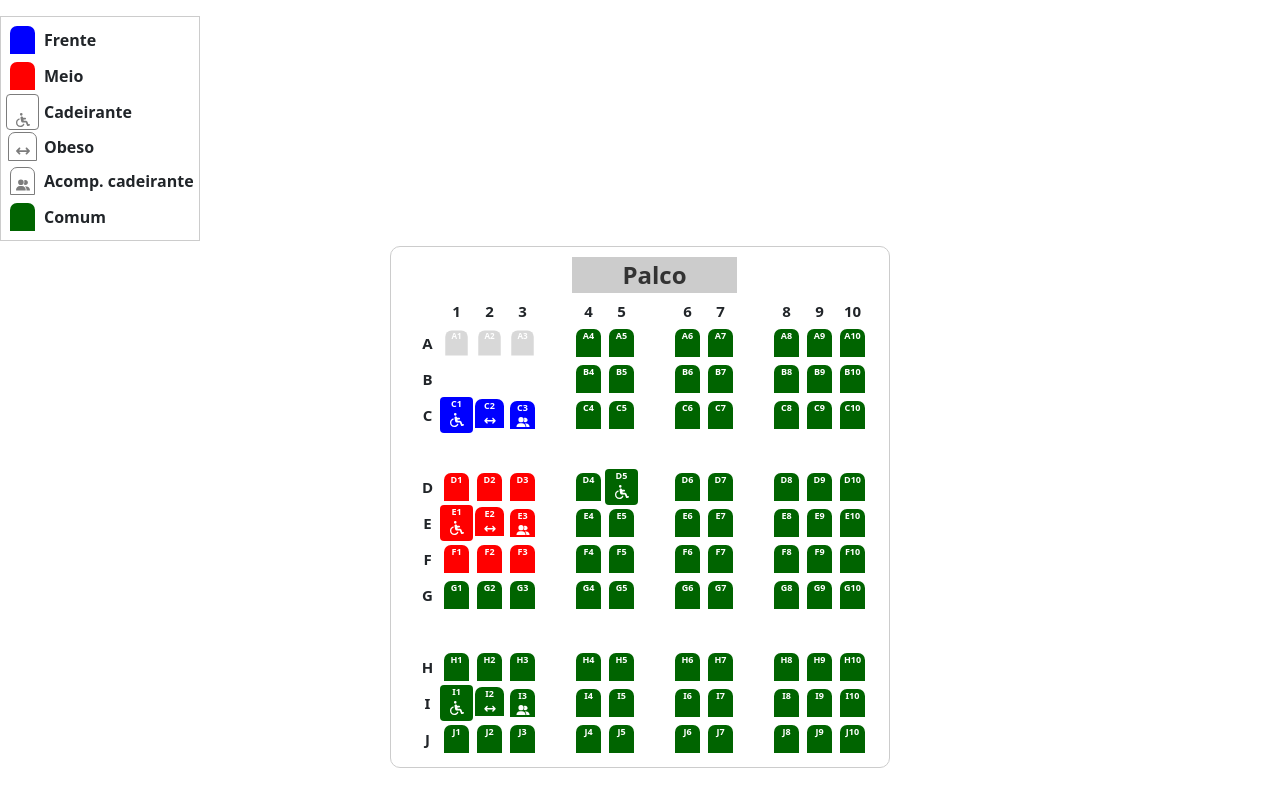
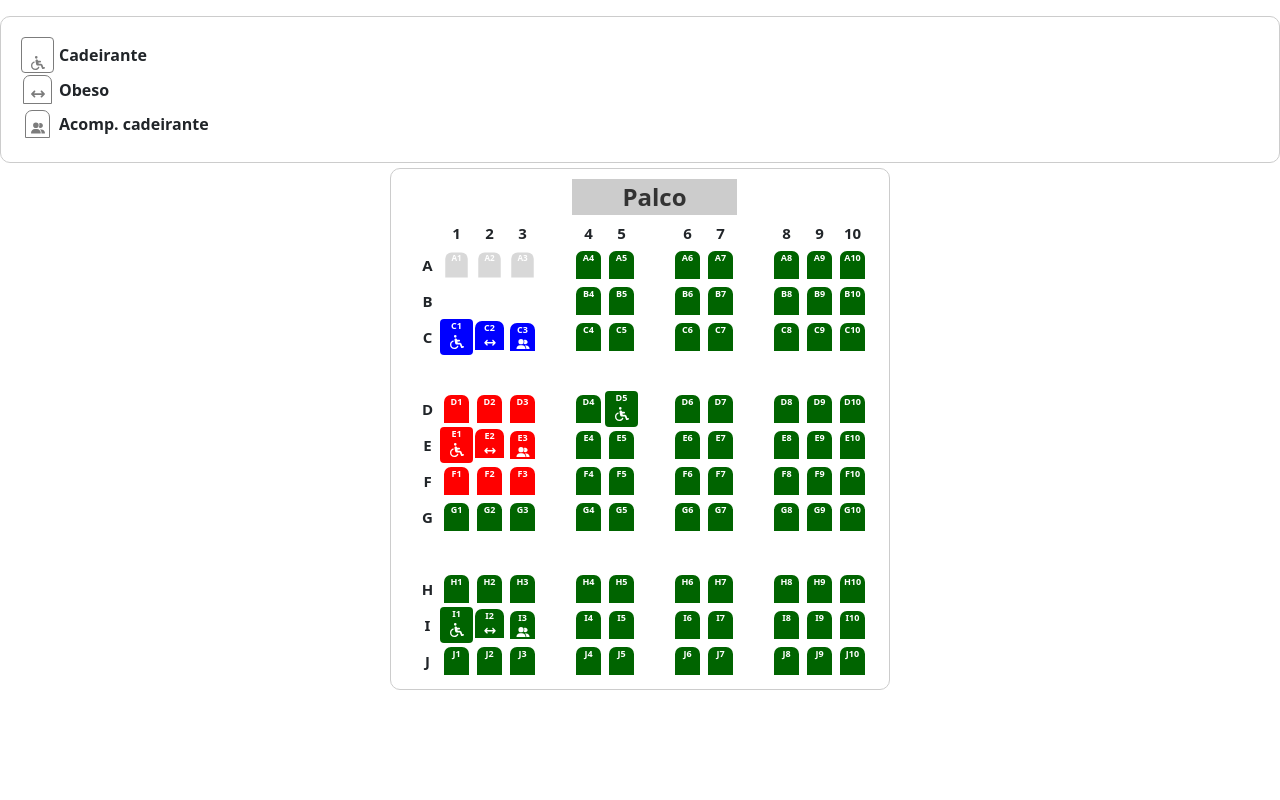
Before and after one commit to matheusdiasbarros/seatmap, a plain HTML site: page index.html in a window 1280 px wide. Drawn offline with nearby package versions, Linux system fonts and the light colour scheme.

Commit message:
new option

```diff
--- a/index.html
+++ b/index.html
@@ -30,6 +30,7 @@
                 horizontalAisles: [[4, 8]],
                 showLegends: true,
                 legendTarget: "#seatmap-legend",
+                showLegendsSections: false,
                 disabledSeats: [
                     { row: 1, col: 1 },
                     { row: 1, col: 2 },
--- a/seatmap-plugin.js
+++ b/seatmap-plugin.js
@@ -70,6 +70,7 @@ export class SeatMap {
             maxSeatsPerSection: {}, // Limite de assentos por seção
             exclusiveSection: null, // Seção exclusiva para seleção
             showLegends: false, // Exibe legenda
+            showLegendsSections: true, // Exibe legenda das seções
             legendTarget: null, // Elemento alvo para a legenda
             // Eventos
             onSelect: null, // Callback quando assento é selecionado
@@ -445,10 +446,19 @@ export class SeatMap {
 
         const legendContainer = $('<div class="sm-legend"></div>');
 
-        /* ---------- Seções coloridas normais ---------- */
-        this.options.sections.forEach((section) => {
-            legendContainer.append(makeColorItem(section.color, section.label));
-        });
+        if (this.options.showLegendsSections) {
+            /* ---------- Assento comum ---------- */
+            if (this.allSeats.some((s) => s.section === "default")) {
+                legendContainer.append(makeColorItem("darkgreen", "Comum"));
+            }
+
+            /* ---------- Seções coloridas normais ---------- */
+            this.options.sections.forEach((section) => {
+                legendContainer.append(
+                    makeColorItem(section.color, section.label)
+                );
+            });
+        }
 
         /* ---------- Categorias especiais ---------- */
         if (this.options.wheelchairSeats?.length) {
@@ -492,11 +502,6 @@ export class SeatMap {
                     "Acomp. cadeirante"
                 )
             );
-        }
-
-        /* ---------- Assento comum ---------- */
-        if (this.allSeats.some((s) => s.section === "default")) {
-            legendContainer.append(makeColorItem("darkgreen", "Comum"));
         }
 
         /* ---------- Insere no alvo ---------- */
--- a/seatmap.css
+++ b/seatmap.css
@@ -212,10 +212,11 @@
     5. LEGEND
 ======================================================= */
 .sm-legend {
-    display: inline-block;
     margin-top: 1rem;
     padding: 5px;
     border: 1px solid var(--c-border);
+    border-radius: 10px;
+    padding: 20px;
 }
 .sm-legend-item {
     display: flex;
```
